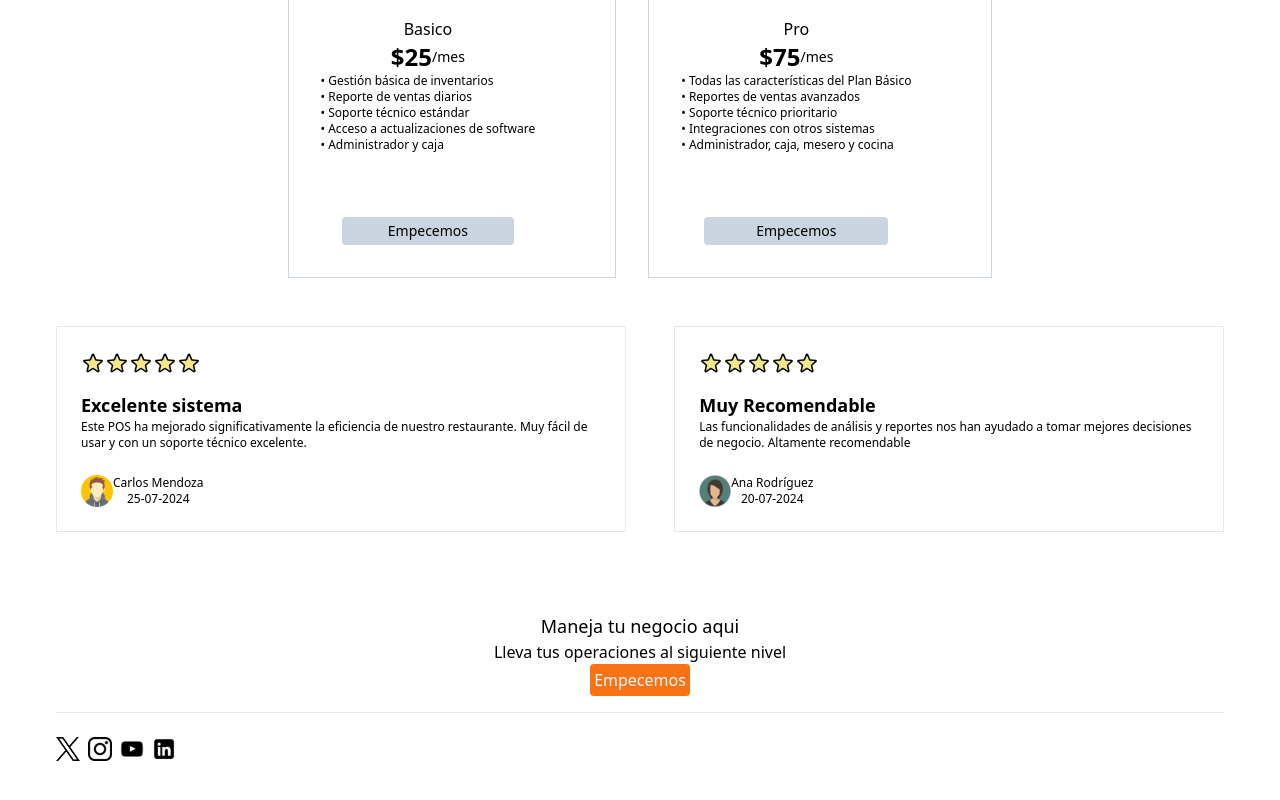
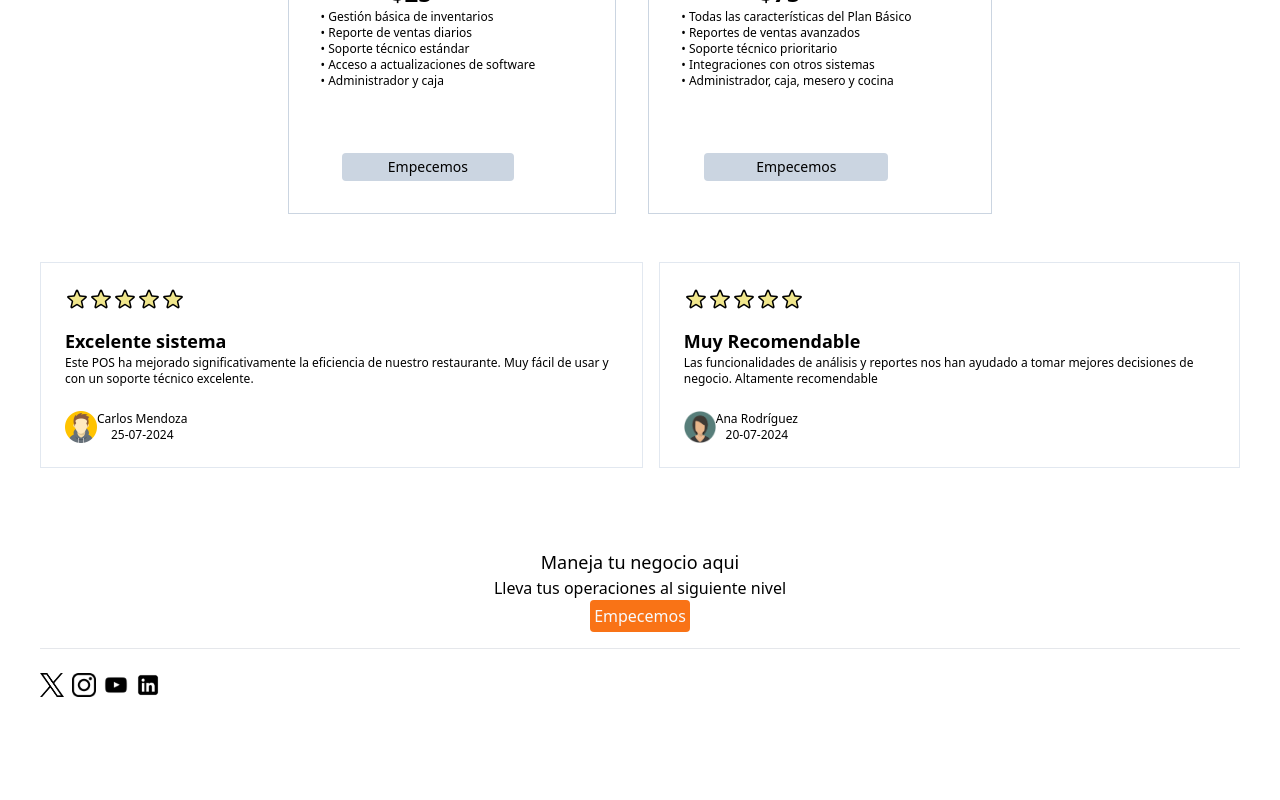
Before and after one commit to Paperboardstudio/pos-landing-page, a React (Vite) app: page / in a window 1280 px wide. Shown: the part 1348-2148 px from the top of the page. After the commit the page ends 2085 px from the top, so only its background shows below. Built offline with nearby package versions, Linux system fonts and the light colour scheme.

Commit message:
made small changes to the style of the website

```diff
--- a/src/App.css
+++ b/src/App.css
@@ -1,7 +1,7 @@
 #root {
   max-width: 100vw;
-  margin: 2 auto;
-  padding: 1rem;
+  /* margin: 2 auto; */
+  /* padding: 1rem; */
   text-align: center;
 }
 /*
@@ -44,3 +44,7 @@
 .read-the-docs {
   color: #888;
 } */
+
+.no-padding {
+  padding: 0 !important;
+}
--- a/src/App.jsx
+++ b/src/App.jsx
@@ -10,10 +10,10 @@ import Social from "./components/Social";
 function App() {
   return (
     <>
-      <div className="sm:p-10">
-        <Nav />
-        <HeroSection />
-        <Characteristics />
+      <Nav />
+      <HeroSection />
+      <div className="sm:p-10 p-2">
+        <Characteristics className="" />
         <PriceSection />
         <Reviews />
         <LastSubscribeSection />
--- a/src/components/ReviewCard.jsx
+++ b/src/components/ReviewCard.jsx
@@ -17,7 +17,7 @@ function ReviewCard({ title, review, user, date, profilePic }) {
   );
 
   return (
-    <div className=" border border-slate-200 p-6 ">
+    <div className=" border border-slate-200 p-6  ">
       <div className="flex mb-4">
         {svg}
         {svg}
@@ -27,10 +27,10 @@ function ReviewCard({ title, review, user, date, profilePic }) {
       </div>
 
       <p className="text-lg text-left font-bold">{title}</p>
-      <p className="text-left text-xs">{review}</p>
-      <div className="flex mt-6">
+      <p className="text-left text-xs flex-grow">{review}</p>
+      <div className="flex mt-6 items-center">
         <img className="w-8 rounded" src={profilePic} alt="pic" />
-        <div>
+        <div className="">
           <p className="text-xs font-normal">{user}</p>
           <p className="text-xs font-light">{date}</p>
         </div>
--- a/src/components/Reviews.jsx
+++ b/src/components/Reviews.jsx
@@ -4,13 +4,18 @@ import avatar2 from "../assets/avatar2.png";
 
 function Reviews() {
   return (
-    <div id="reviews" className="flex sm:gap-12 gap-2 mt-12 justify-center">
+    <div
+      id="reviews"
+      // className="flex sm:gap-12 gap-2 mt-12 justify-center"
+      className="flex  gap-4 items-stretch mt-12 flex justify-center self-center content-center"
+    >
       <ReviewCard
         title="Excelente sistema"
         review="Este POS ha mejorado significativamente la eficiencia de nuestro restaurante. Muy fácil de usar y con un soporte técnico excelente."
         user="Carlos Mendoza"
         date="25-07-2024"
         profilePic={avatar1}
+        className="items-stretch"
       />
       <ReviewCard
         title="Muy Recomendable"
@@ -18,6 +23,7 @@ function Reviews() {
         user="Ana Rodríguez"
         date="20-07-2024"
         profilePic={avatar2}
+        className="items-stretch"
       />
     </div>
   );
```
